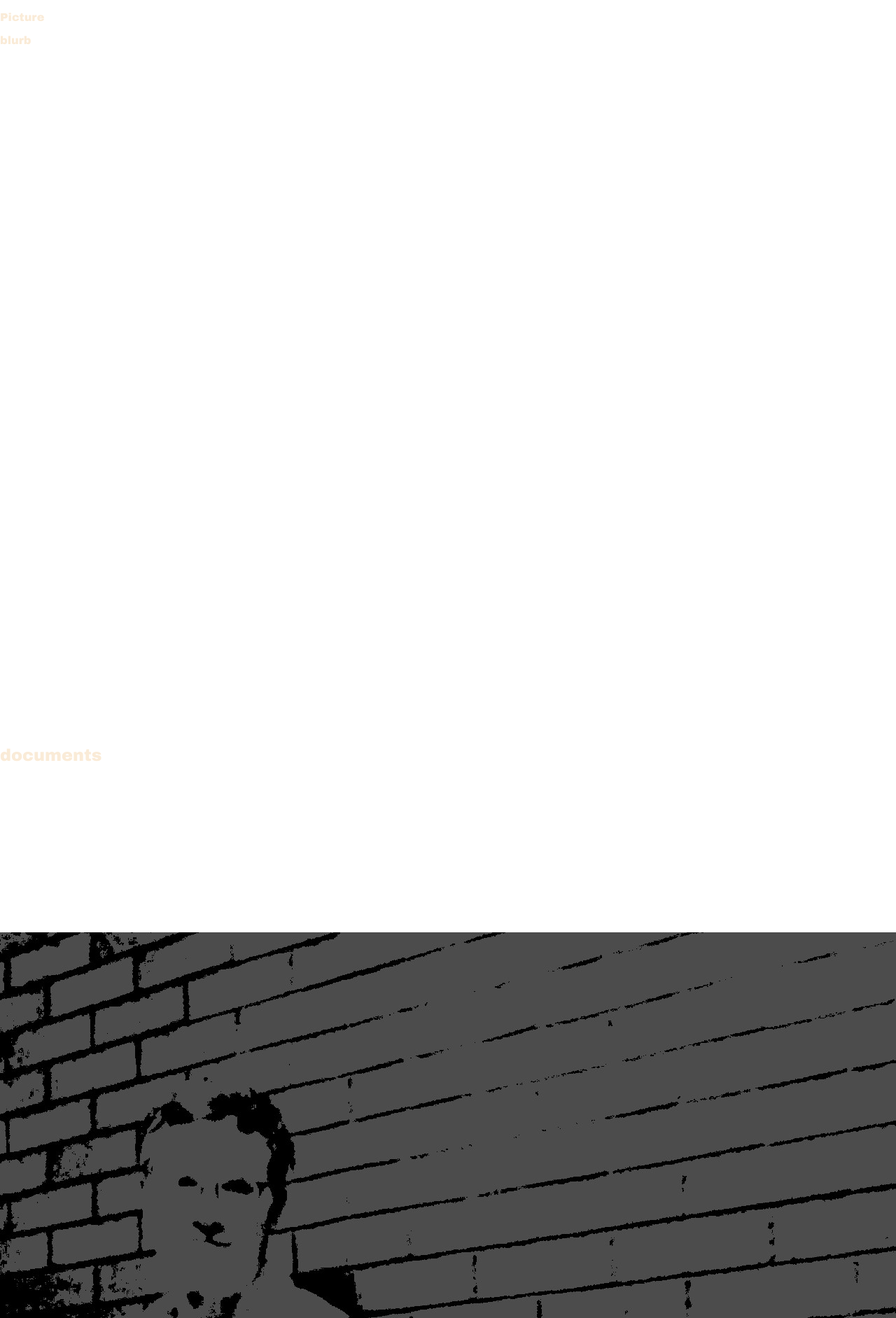
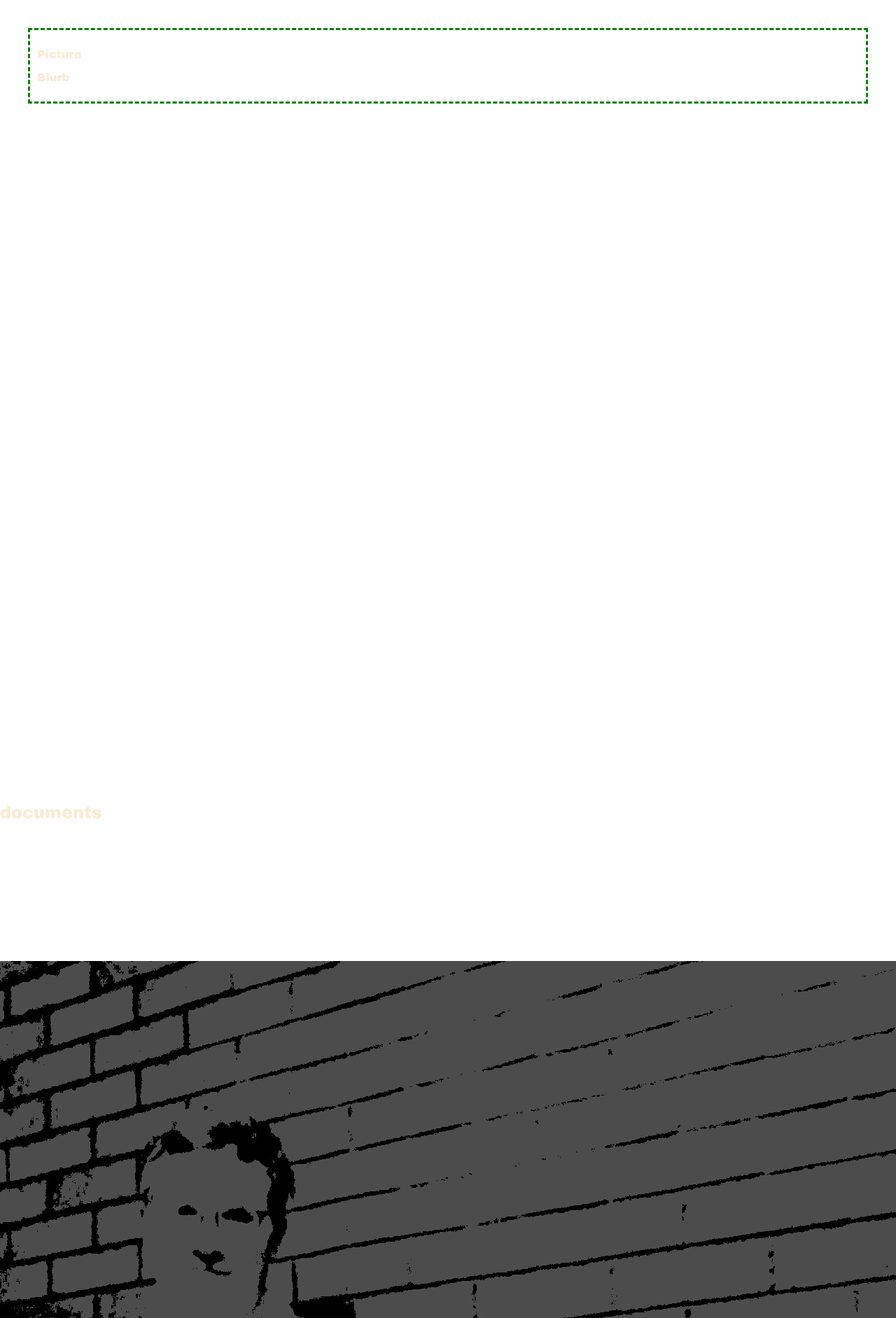
Before and after one commit to Grunzila/development-portfolio, a Django app: page / in a window 1280 px wide. Shown: the part 37-1920 px from the top of the page at 70% size. Run offline with Django 3.2, Linux system fonts and the light colour scheme.

Commit message:
indicated blurb box

```diff
--- a/portfolio/static/portfolio/style.css
+++ b/portfolio/static/portfolio/style.css
@@ -1,5 +1,5 @@
 body {
-    color:antiquewhite;
+    color: antiquewhite;
     font-family: "Arial Black", Gadget, sans-serif;
     background: white url("images/backwall1.jpg") no-repeat;
     background-attachment: fixed;
@@ -23,6 +23,13 @@
     text-decoration: underline;
 }
 
+.blurb {
+    padding: 10px;
+    margin: 40px;
+    border: medium dashed green;
+}
+
+/*temporary*/
 h2 {
     margin: 1000px 0px;
 }
--- a/portfolio/templates/portfolio/index.html
+++ b/portfolio/templates/portfolio/index.html
@@ -7,9 +7,13 @@
     </head>
     <body>
         <!--Name-Occupation-Education-->
-        <header class="cap">-- Paul E. Roylance -- Computer Engineering -- Utah State University --</header>
-        <p>Picture</p>
-        <p>blurb</p>
+        <header class="cap">
+            -- Paul E. Roylance -- Computer Engineering -- Utah State University --
+        </header>
+        <div class="blurb">
+            <p>Picture</p>
+            <p>Blurb</p>
+        </div>
         <h2>documents</h2>
         <hr>
         <h2>audiothing</h2>
```
